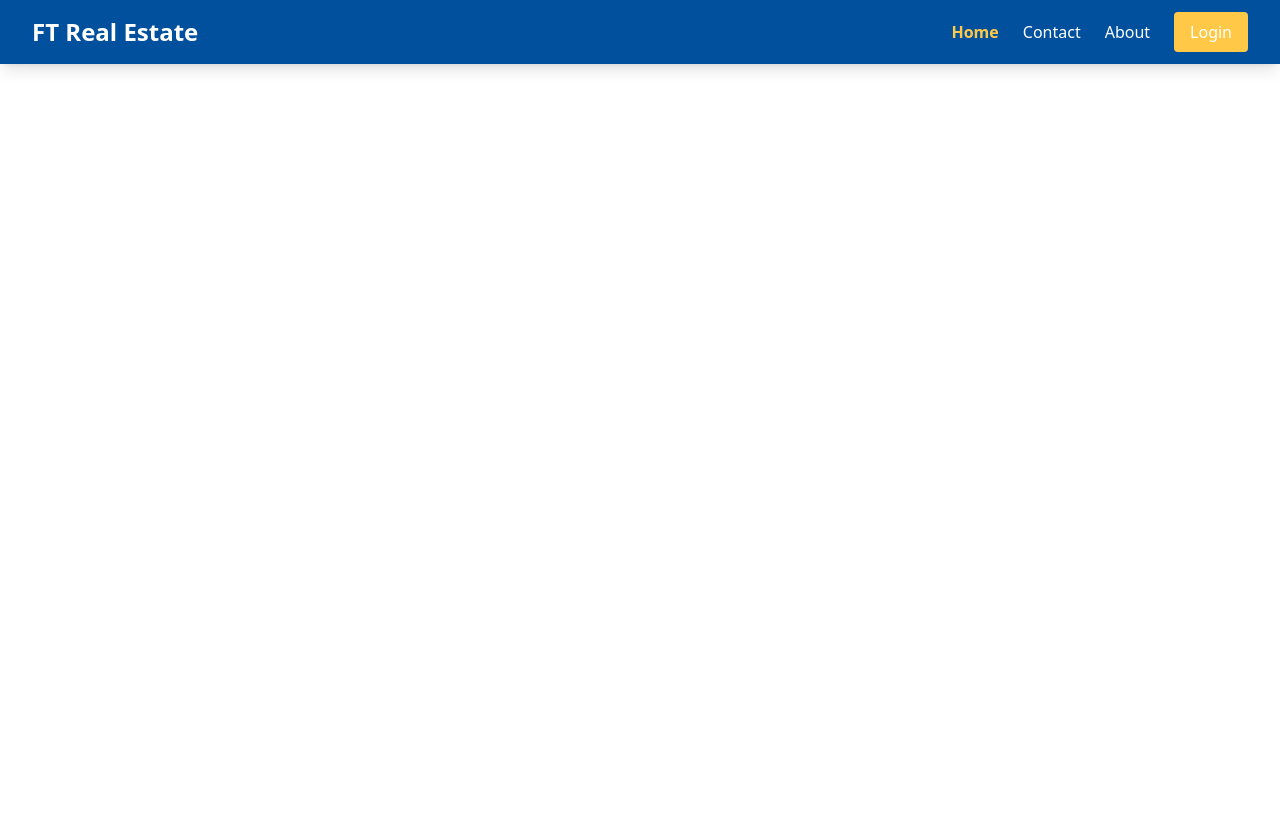
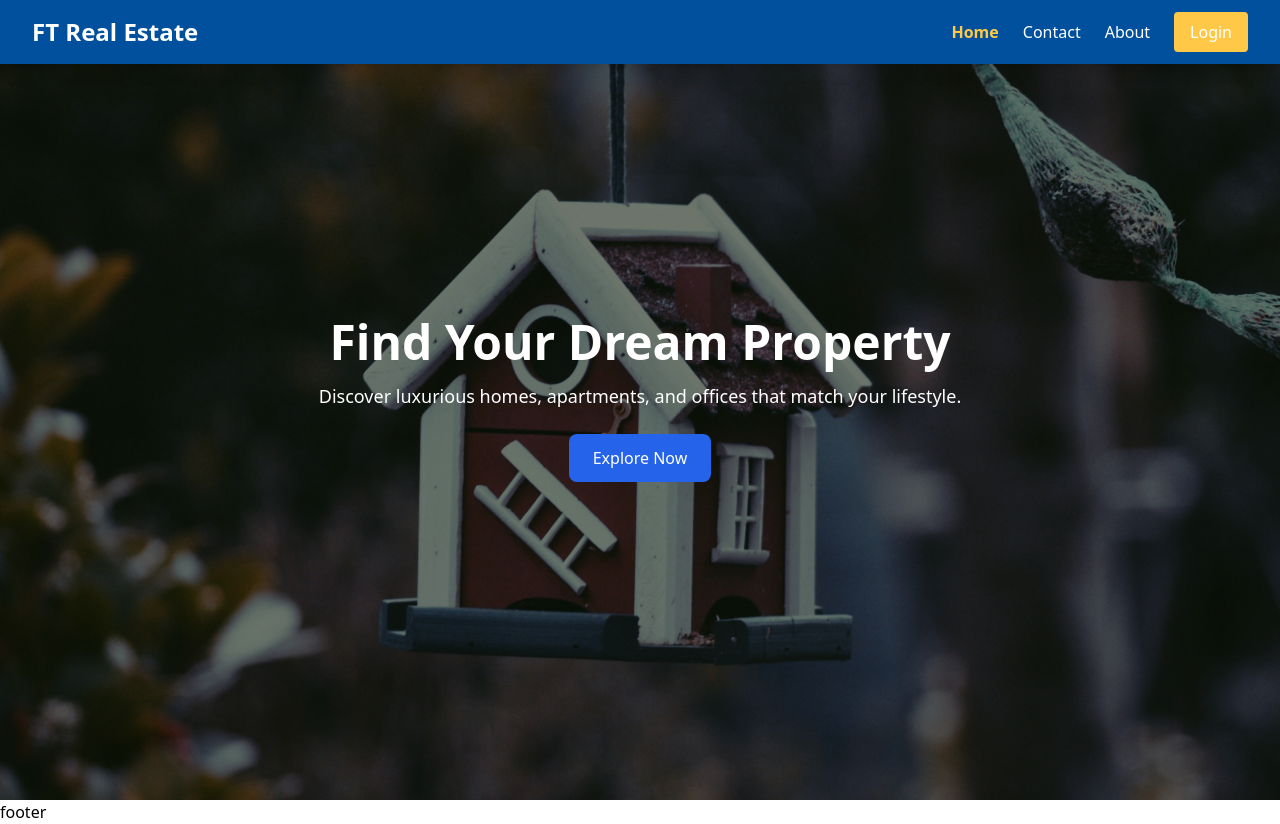
Before and after one commit to fajlerabbifahim/FT-Real-Estate, a React (Vite) app: page / in a window 1280 px wide. Before the commit the page ends 800 px from the top, so only its background shows below. Built offline with nearby package versions, Linux system fonts and the light colour scheme; no server answers.

Commit message:
banner section added

```diff
--- a/src/Layouts/HomeLayout/HomeLayout.jsx
+++ b/src/Layouts/HomeLayout/HomeLayout.jsx
@@ -1,9 +1,17 @@
+import { Outlet } from "react-router-dom";
 import Navbar from "../../Components/Navbar/Navbar";
 
 function HomeLayout() {
   return (
     <>
-      <Navbar />
+      <header>
+        {" "}
+        <Navbar />
+      </header>
+      <main>
+        <Outlet />
+      </main>
+      <footer>footer</footer>
     </>
   );
 }
--- /dev/null
+++ b/src/Pages/Home/Banner/Banner.jsx
@@ -0,0 +1,30 @@
+import React from "react";
+import bannerIMG from "../../../assets/BannerIMG/bannerImage.jpg";
+
+function Banner() {
+  return (
+    <div
+      className="relative h-screen bg-cover bg-center"
+      style={{
+        backgroundImage: `url(${bannerIMG})`,
+      }}
+    >
+      {/* Overlay */}
+      <div className="absolute inset-0 bg-black bg-opacity-50"></div>
+
+      {/* Content */}
+      <div className="relative z-10 flex flex-col items-center justify-center h-full text-center text-white">
+        <h1 className="text-5xl font-bold mb-4">Find Your Dream Property</h1>
+        <p className="text-lg mb-6">
+          Discover luxurious homes, apartments, and offices that match your
+          lifestyle.
+        </p>
+        <button className="px-6 py-3 bg-blue-600 hover:bg-blue-700 text-white rounded-lg">
+          Explore Now
+        </button>
+      </div>
+    </div>
+  );
+}
+
+export default Banner;
--- /dev/null
+++ b/src/Pages/Home/Home/Home.jsx
@@ -0,0 +1,12 @@
+import React from "react";
+import Banner from "../Banner/Banner";
+
+function Home() {
+  return (
+    <div>
+      <Banner />
+    </div>
+  );
+}
+
+export default Home;
--- a/src/Routes/Router.jsx
+++ b/src/Routes/Router.jsx
@@ -2,12 +2,13 @@ import { createBrowserRouter } from "react-router-dom";
 import HomeLayout from "../Layouts/HomeLayout/HomeLayout";
 import Login from "../Pages/Login/Login";
 import Register from "../Pages/Register/Register";
+import Home from "../Pages/Home/Home/Home";
 
 const Router = createBrowserRouter([
   {
     path: "/",
     element: <HomeLayout />,
-    children: [],
+    children: [{ path: "/", element: <Home /> }],
   },
   {
     path: "/login",
```
Also changed, not shown: src/assets/BannerIMG/bannerImage.jpg (added).
